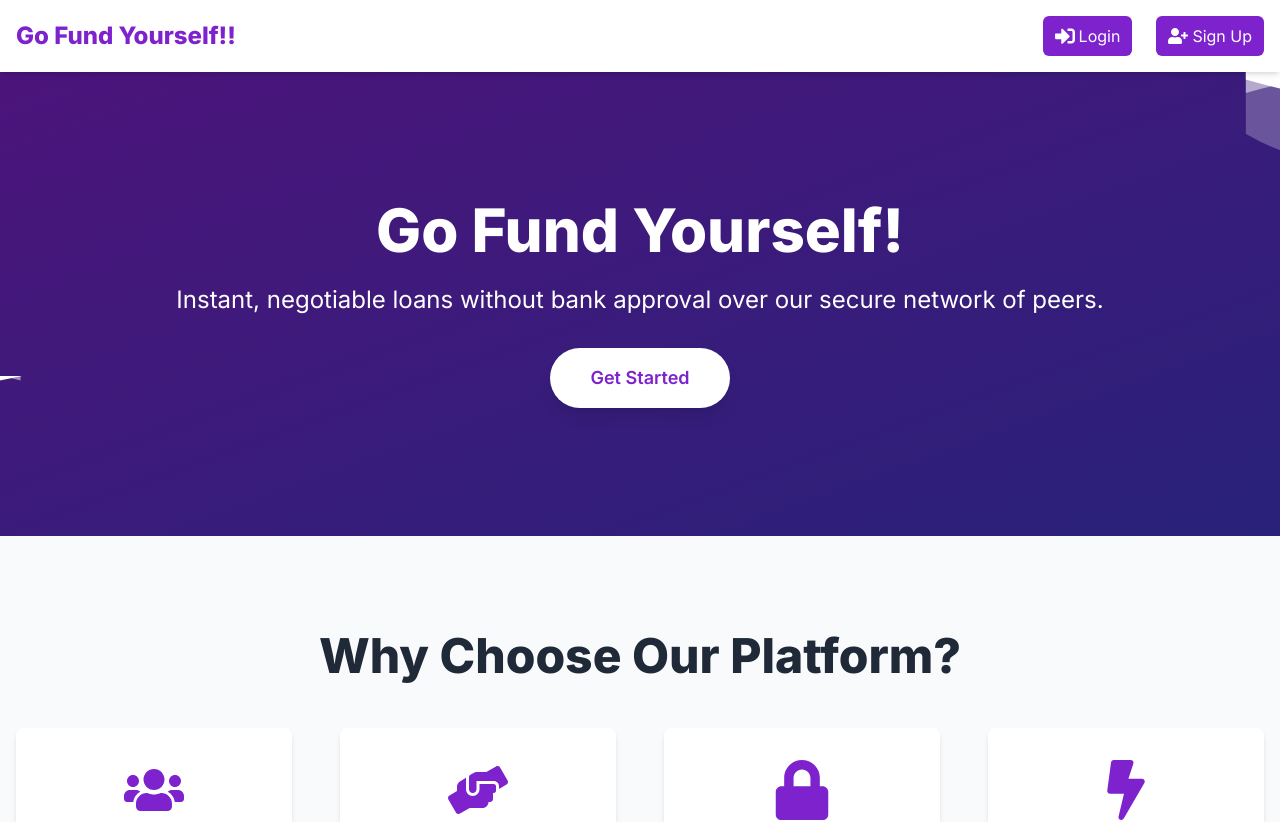
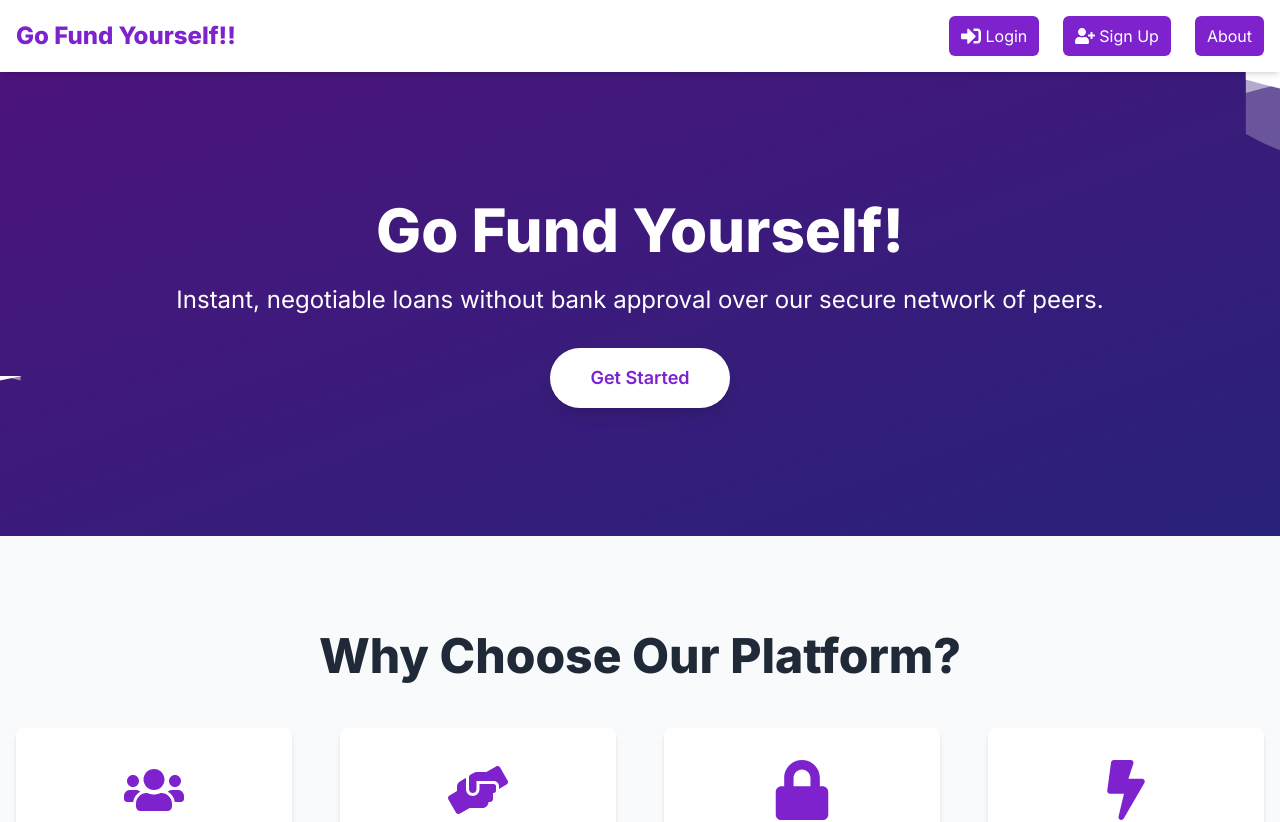
Before and after one commit to AritraRoy0/GFY, a Next.js app in the folder client/: page / in a window 1280 px wide. Shown: the top 822 px of the page. Built offline with nearby package versions, Linux system fonts and the light colour scheme.

Commit message:
Client: Design 3 draft 3 - About page fully added

```diff
--- a/client/src/app/common/Header.tsx
+++ b/client/src/app/common/Header.tsx
@@ -52,6 +52,12 @@ const Header: React.FC = () => {
         Profile
       </Link>
       <Link
+        href="/about"
+        className="flex items-center px-3 py-2 rounded-md text-white bg-purple-700 hover:bg-purple-800 transition duration-300"
+      >
+        About
+      </Link>
+      <Link
         href="/logout"
         className="flex items-center px-3 py-2 rounded-md text-white bg-red-600 hover:bg-red-700 transition duration-300"
       >
@@ -76,6 +82,12 @@ const Header: React.FC = () => {
       >
         <FaUserPlus className="h-5 w-5 mr-1" />
         Sign Up
+      </Link>
+      <Link
+        href="/about"
+        className="flex items-center px-3 py-2 rounded-md text-white bg-purple-700 hover:bg-purple-800 transition duration-300"
+      >
+        About
       </Link>
     </>
   ), []);
@@ -102,11 +114,11 @@ const Header: React.FC = () => {
 
         {/* Mobile Menu Button */}
         <div className="md:hidden flex justify-between items-center w-full">
-        <Link href="/" className="flex items-center space-x-2">
-  <span className="text-2xl font-extrabold text-purple-700">
-    Go Fund Yourself!!
-  </span>
-</Link>
+          <Link href="/" className="flex items-center space-x-2">
+            <span className="text-2xl font-extrabold text-purple-700">
+              Go Fund Yourself!!
+            </span>
+          </Link>
 
           <button
             onClick={toggleMenu}
@@ -142,7 +154,6 @@ const Header: React.FC = () => {
                 href="/"
                 className="flex items-center px-3 py-2 rounded-md text-purple-700 hover:bg-purple-100 transition duration-300"
               >
-
               </Link>
               {isLoggedIn ? loggedInHeader : loggedOutHeader}
             </div>
```
